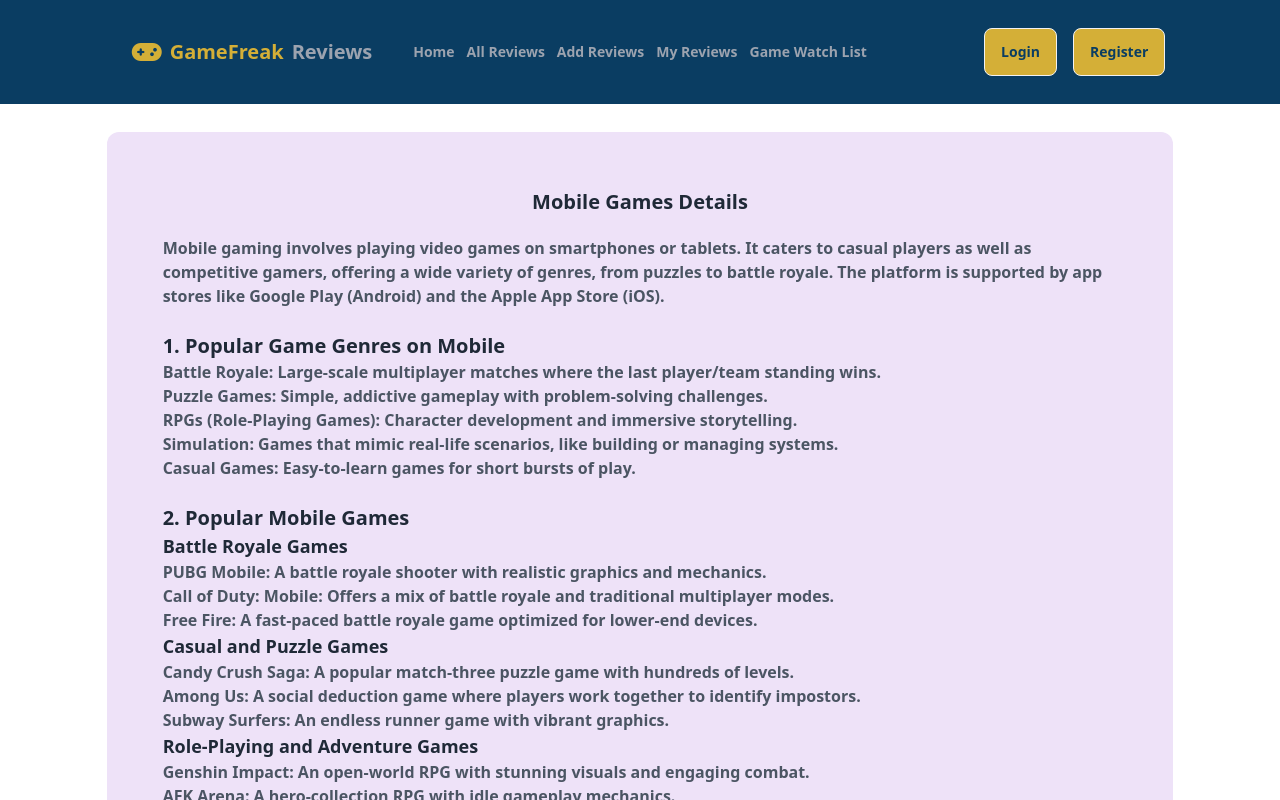
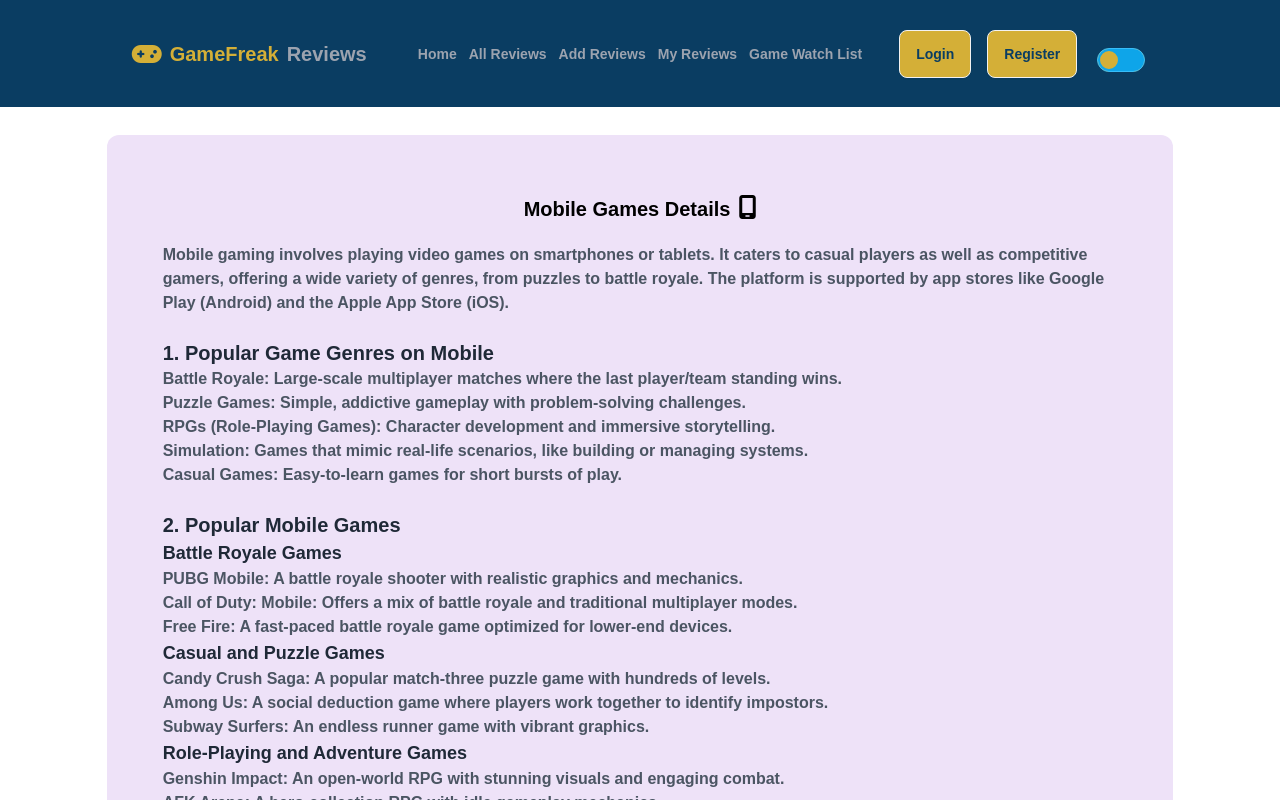
Before and after one commit to Sadia0920/gameFreak-reviews, a React (Vite) app: page /mobileGameDetails in a window 1280 px wide. Shown: the top 800 px of the page. Built offline with nearby package versions, Linux system fonts and the light colour scheme.

Commit message:
added a theme controller toggoling button

```diff
--- a/index.html
+++ b/index.html
@@ -1,5 +1,5 @@
 <!doctype html>
-<html lang="en" data-theme='light'>
+<html lang="en" data-theme="light">
   <head>
     <meta charset="UTF-8" />
     <link rel="icon" type="image/svg+xml" href="./src/assets/gamepad.svg" />
--- a/src/components/Navbar.jsx
+++ b/src/components/Navbar.jsx
@@ -1,6 +1,7 @@
 import React from 'react'
 import { NavLink } from 'react-router-dom'
 import './Navbar.css'
+import ThemeController from './ThemeController'
 
 export default function Navbar() {
     const links = <>
@@ -11,7 +12,7 @@
     <NavLink to='/gameWatchList' className='ml-3 font-semibold text-gray-400'>Game Watch List</NavLink>
     </>
   return (
-    <div className='bg-[#0a3d62] text-[#d4af37] py-5 sticky top-0 z-10'>
+    <div className='bg-[#0a3d62] text-[#d4af37] sticky top-0 z-10'>
     <div className="navbar w-10/12 mx-auto">
   <div className="navbar-start">
     <div className="dropdown">
@@ -45,7 +46,7 @@
   <div className="navbar-end">
     <NavLink to='/login'><a className="btn text-[#0a3d62] font-bold bg-[#d4af37]">Login</a></NavLink>
     <NavLink to='/register'><a className="btn text-[#0a3d62] font-bold bg-[#d4af37] ml-4">Register</a></NavLink>
-
+    <ThemeController></ThemeController>
   </div>
 </div>
     </div>
--- /dev/null
+++ b/src/components/ThemeController.css
@@ -0,0 +1,41 @@
+/* Default Light Theme */
+body {
+    background-color: #ffffff;
+    color: #000000;
+    font-family: Arial, sans-serif;
+  }
+
+  .App {
+    text-align: center;
+    padding: 20px;
+  }
+
+  .theme-toggle-btn {
+    /* padding: 2px; */
+    font-size: 16px;
+    cursor: pointer;
+    margin-top: 20px;
+    background-color: transparent;
+    color: white;
+    border: none;
+    border-radius: 5px;
+    transition: background-color 0.3s;
+  }
+
+  .theme-toggle-btn:hover {
+    background-color:transparent;
+  }
+
+  /* Dark Theme */
+  body.dark-mode {
+    background-color: #333333;
+    color: #ffffff;
+  }
+
+  body.dark-mode .theme-toggle-btn {
+    background-color: #444444;
+  }
+
+  body.dark-mode .theme-toggle-btn:hover {
+    background-color: #555555;
+  }
--- /dev/null
+++ b/src/components/ThemeController.jsx
@@ -0,0 +1,44 @@
+import React, { useEffect, useState } from 'react'
+import './ThemeController.css'
+
+export default function ThemeController() {
+    const [isDarkMode, setIsDarkMode] = useState(false);
+
+  useEffect(() => {
+
+    const savedTheme = localStorage.getItem('theme');
+    if (savedTheme === 'dark') {
+      setIsDarkMode(true);
+    }
+  }, []);
+
+  useEffect(() => {
+
+    if (isDarkMode) {
+      localStorage.setItem('theme', 'dark');
+      document.body.classList.add('dark-mode');
+    } else {
+      localStorage.setItem('theme', 'light');
+      document.body.classList.remove('dark-mode');
+    }
+  }, [isDarkMode]);
+
+  const toggleTheme = () => {
+    setIsDarkMode(!isDarkMode);
+  };
+  return (
+    <div className="App">
+      <button onClick={toggleTheme} className="theme-toggle-btn">
+      <input
+  type="checkbox"
+  value="synthwave"
+  className="toggle theme-controller col-span-2 col-start-1 row-start-1 border-sky-400 bg-[#d4af37] [--tglbg:theme(colors.sky.500)] checked:border-blue-800 checked:bg-blue-300
+   checked:[--tglbg:theme(colors.blue.900)]" />
+      </button>
+      {/* <div className="content"> */}
+        {/* <h1>Welcome to the Gaming Reviews Website</h1> */}
+        {/* <p>Enjoy exploring our reviews!</p> */}
+      {/* </div> */}
+    </div>
+  )
+}
--- a/src/layouts/MainLayout.jsx
+++ b/src/layouts/MainLayout.jsx
@@ -1,12 +1,12 @@
 import React from 'react'
-import Navbar from '../components/Navbar'
 import { Outlet } from 'react-router-dom'
 import Footer from '../components/Footer'
+import Navbar from '../components/Navbar'
 
 export default function MainLayout() {
   return (
     <div>
-        <Navbar></Navbar>
+      <Navbar></Navbar>
         <div className='min-h-[calc(100vh-200px-172px)]'>
         <Outlet></Outlet>
         </div>
--- a/src/pages/Login.jsx
+++ b/src/pages/Login.jsx
@@ -6,7 +6,7 @@
       <div className="hero bg-base-200 rounded-xl py-5">
   <div className="hero-content flex-col w-8/12 mx-auto">
     <div className="text-center">
-      <h1 className="text-3xl font-bold">Login now!</h1>
+      <h1 className="text-3xl font-bold text-gray-800">Login now!</h1>
     </div>
     <div className="card bg-base-100 w-full shadow-2xl">
       <form className="card-body">
@@ -26,7 +26,7 @@
           </label>
         </div>
         <div className="form-control mt-6">
-          <button className="btn btn-primary">Login</button>
+          <button className="btn bg-[#0a3d62] text-white">Login</button>
         </div>
       </form>
     </div>
--- a/src/pages/MobileGameDetails.jsx
+++ b/src/pages/MobileGameDetails.jsx
@@ -4,7 +4,7 @@
 export default function MobileGameDetails() {
   return (
     <div className='p-14 text-center my-7 w-10/12 mx-auto rounded-xl bg-[rgb(170,111,219,0.2)]'>
-        <h2 className="text-xl font-bold mb-5">Mobile Games Details</h2>
+        <h2 className="text-xl font-bold mb-5">Mobile Games Details<i class="fa-solid fa-mobile-screen ml-2 text-2xl"></i></h2>
         <p className="font-bold text-gray-600 text-left">
         Mobile gaming involves playing video games on smartphones or tablets. It caters to casual players as well as competitive gamers, offering a wide variety of genres, from puzzles to battle royale. The platform is supported by app stores like Google Play (Android) and the Apple App Store (iOS).
         <br/>
--- a/src/pages/PCGameDetails.jsx
+++ b/src/pages/PCGameDetails.jsx
@@ -4,7 +4,7 @@
 export default function PCGameDetails() {
   return (
     <div className='p-14 text-center my-7 w-10/12 mx-auto rounded-xl bg-[rgb(46,134,222,0.2)]'>
-        <h2 className="text-xl font-bold mb-5">PC Games Details</h2>
+        <h2 className="text-xl font-bold mb-5">PC Games Details<i class="fa-solid fa-desktop ml-2 text-2xl"></i></h2>
         <p className="font-bold text-gray-600 text-left">PC gaming is one of the most versatile forms of gaming, offering superior performance, a vast game library, and modding opportunities. Whether you're into high-end AAA titles, indie masterpieces, or competitive esports, PC gaming has something for everyone.
         <br/>
         <br/>
--- a/src/pages/PlayStationGameDetails.jsx
+++ b/src/pages/PlayStationGameDetails.jsx
@@ -4,7 +4,7 @@
 export default function PlayStationGameDetails() {
   return (
     <div className='p-14 text-center my-7 w-10/12 mx-auto rounded-xl bg-[rgb(46,134,222,0.2)]'>
-    <h2 className="text-xl font-bold mb-5">PlayStation Games Details</h2>
+    <h2 className="text-xl font-bold mb-5">PlayStation Games Details<i class="fa-brands fa-playstation ml-2 text-2xl"></i></h2>
     <p className="font-bold text-gray-600 text-left">
     PlayStation gaming involves playing games on Sony's PlayStation consoles, ranging from the PS1 to the latest PS5. It offers a diverse array of titles, including exclusives, AAA games, indie projects, and remastered classics.
     <br/>
--- a/src/pages/Register.jsx
+++ b/src/pages/Register.jsx
@@ -6,7 +6,7 @@
       <div className="hero bg-base-200 rounded-xl py-5">
   <div className="hero-content flex-col w-8/12 mx-auto">
     <div className="text-center">
-      <h1 className="text-3xl font-bold">Register now!</h1>
+      <h1 className="text-3xl font-bold text-gray-800">Register now!</h1>
     </div>
     <div className="card bg-base-100 w-full shadow-2xl">
       <form className="card-body">
@@ -38,7 +38,7 @@
           </label>
         </div>
         <div className="form-control mt-6">
-          <button className="btn btn-primary">Register</button>
+          <button className="btn bg-[#0a3d62] text-white">Register</button>
         </div>
       </form>
     </div>
--- a/src/pages/VRGameDetails.jsx
+++ b/src/pages/VRGameDetails.jsx
@@ -4,7 +4,7 @@
 export default function VRGameDetails() {
   return (
         <div className='p-14 text-center my-7 w-10/12 mx-auto rounded-xl bg-[rgb(170,111,219,0.2)]'>
-        <h2 className="text-xl font-bold mb-5">VR Games Details</h2>
+        <h2 className="text-xl font-bold mb-5">VR Games Details<i className="fa-solid fa-vr-cardboard ml-2 text-2xl"></i></h2>
         <p className="font-bold text-gray-600 text-left">
         VR gaming offers immersive gameplay experiences, allowing players to interact with virtual worlds through specialized hardware such as VR headsets, controllers, and motion tracking systems. These games span a variety of genres, from action-packed adventures to relaxing simulations.
         <br/>
```
Also changed, not shown: src/components/GamingPlatform.jsx (+4 -4 lines).
